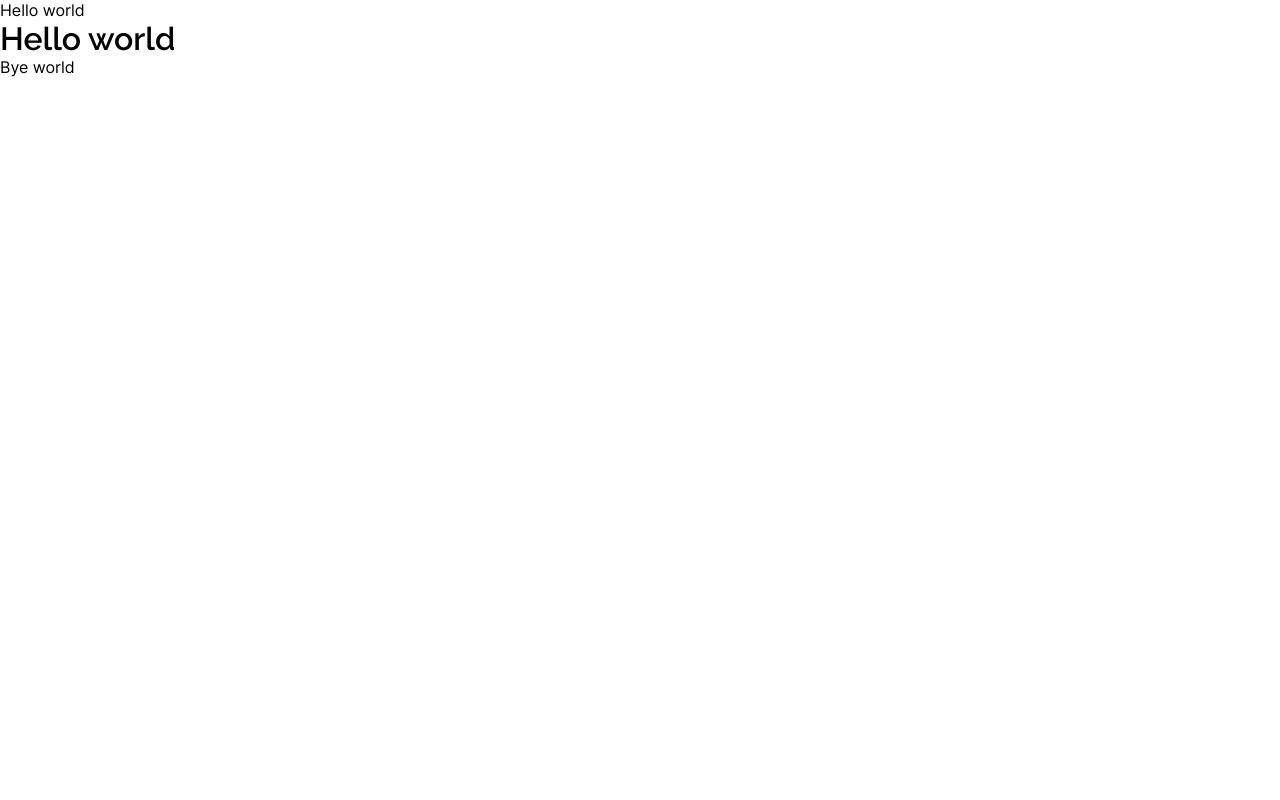
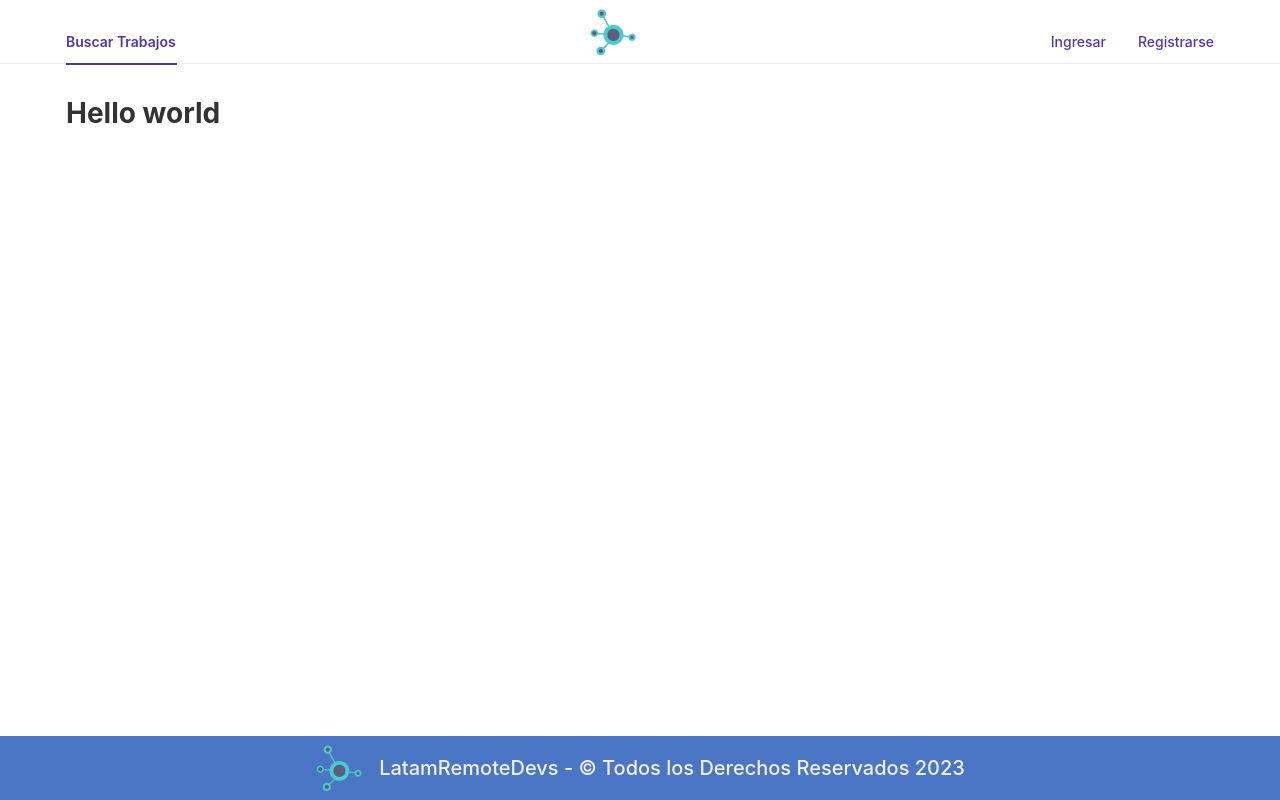
Before and after one commit to EduardoV-dev/latam-remote-devs, a React (Vite) app: page / in a window 1280 px wide. Built offline with nearby package versions, Linux system fonts and the light colour scheme.

Commit message:
Main layout created

```diff
--- a/package.json
+++ b/package.json
@@ -10,6 +10,7 @@
     "preview": "vite preview"
   },
   "dependencies": {
+    "antd": "^5.11.1",
     "clsx": "^2.0.0",
     "react": "^18.2.0",
     "react-dom": "^18.2.0",
@@ -19,6 +20,7 @@
     "sass": "^1.69.3"
   },
   "devDependencies": {
+    "@types/antd": "^1.0.0",
     "@types/node": "^20.8.6",
     "@types/react": "^18.2.15",
     "@types/react-dom": "^18.2.7",
--- a/src/assets/styles/abstracts/_mixins.scss
+++ b/src/assets/styles/abstracts/_mixins.scss
@@ -10,10 +10,19 @@
 
 /* Applies font with its font-weight, font-name value could be 'primary' or 'secondary' */
 @mixin apply-font($font-name, $font-weight: 400) {
-    // font-family: map-get($map: vars.$fonts, $key: $font-name), 'Segoe UI',
-    //     Tahoma, Geneva, Verdana, sans-serif;
-
     font-family: map-get($map: vars.$fonts, $key: $font-name);
-
     font-weight: $font-weight;
 }
+
+/** Applies wrapper into a container */
+@mixin apply-wrapper($wrapper-name) {
+    $wrapper-width: map-get(vars.$wrappers-width, $wrapper-name);
+
+    @if $wrapper-name == 'content' {
+        width: min(100% - 2rem, $wrapper-width);
+    } @else {
+        width: min(100%, map-get(vars.$wrappers-width, $wrapper-width));
+    }
+
+    margin-inline: auto;
+}
--- a/src/assets/styles/abstracts/_variables.scss
+++ b/src/assets/styles/abstracts/_variables.scss
@@ -3,6 +3,10 @@ $breakpoints: (
     'md': 768px,
     'lg': 992px,
     'xl': 1200px,
+);
+
+$wrappers-width: (
+    'content': 1200px,
 );
 
 $colors-palette: (
--- a/src/assets/styles/core/base-styles.scss
+++ b/src/assets/styles/core/base-styles.scss
@@ -11,11 +11,11 @@
 
 body {
     @include mi.apply-font('primary');
-
     background-color: fns.bg-color('white');
     font-size: 16px;
 }
 
-:is(h1, h2, h3, h4, h5, h6) {
-    @include mi.apply-font('secondary', 600);
+a {
+    display: block;
+    color: fns.main-color('secondary');
 }
--- a/src/config/routes.ts
+++ b/src/config/routes.ts
@@ -1,6 +1,10 @@
 export const APP_ROUTES = {
     PUBLIC: {
         HOMEPAGE: '/',
+        DEVELOPER: {
+            LOGIN: '/dev/login',
+            REGISTER: '/dev/registration',
+        },
     },
     PRIVATE: {},
 };
--- /dev/null
+++ b/src/layouts/main/main-layout.module.scss
@@ -0,0 +1,33 @@
+@use '/src/assets/styles/abstracts/functions' as fn;
+@use '/src/assets/styles/abstracts/mixins' as mi;
+
+.container {
+    min-height: 100vh;
+
+    display: grid;
+    grid-template-rows: 1fr auto;
+    gap: 3rem;
+}
+
+.header {
+    background-color: fn.bg-color('white');
+    border-bottom: 1px solid rgba(fn.text-color('muted'), 0.2);
+}
+
+.content {
+    @include mi.apply-wrapper('content');
+    margin-block: 2rem;
+}
+
+.footer {
+    display: flex;
+    align-items: center;
+    gap: 1rem;
+    justify-content: center;
+
+    background-color: fn.main-color('primary');
+    color: fn.text-color('white');
+    padding: 0.5rem 0;
+    font-size: 20px;
+    font-weight: 500;
+}
--- a/src/layouts/main/main-layout.tsx
+++ b/src/layouts/main/main-layout.tsx
@@ -1,13 +1,36 @@
+import { Layout } from 'antd';
 import React from 'react';
+
+import styles from './main-layout.module.scss';
+import clsx from 'clsx';
+import { Navbar } from './navbar';
+import LogoImg from '@/assets/images/logo.png';
+
+const { Header, Content, Footer } = Layout;
 
 interface Props {
     children: React.ReactNode;
 }
 
 export const MainLayout = ({ children }: Props): JSX.Element => (
-    <>
-        <header>Hello world</header>
-        <main>{children}</main>
-        <footer>Bye world</footer>
-    </>
+    <Layout className={clsx('layout', styles.container)}>
+        <div>
+            <Header className={styles.header}>
+                <Navbar />
+            </Header>
+
+            <Content style={{ padding: '0 50px' }}>
+                <div className={clsx('site-layout-content', styles.content)}>
+                    {children}
+                </div>
+            </Content>
+        </div>
+
+        <Footer className={styles.footer}>
+            <img src={LogoImg} alt="LatamRemoteDevs" />
+            <p>LatamRemoteDevs - © Todos los Derechos Reservados 2023 </p>
+        </Footer>
+    </Layout>
 );
+
+MainLayout.displayName = 'MainLayout';
--- /dev/null
+++ b/src/layouts/main/navbar/index.module.scss
@@ -0,0 +1,42 @@
+@use '/src/assets/styles/abstracts/functions' as fn;
+@use '/src/assets/styles/abstracts/mixins' as mi;
+
+.navbar {
+    @include mi.apply-wrapper('content');
+
+    display: flex;
+    justify-content: space-between;
+    align-items: center;
+    gap: 2rem;
+
+    &__logo {
+        margin-top: 8px;
+    }
+
+    &__link {
+        line-height: 1.5;
+        font-weight: 500;
+
+        &.active {
+            position: relative;
+            font-weight: 600;
+
+            &::before {
+                content: '';
+                position: absolute;
+                bottom: -13px;
+                left: 0;
+
+                width: 101%;
+                height: 2px;
+                background-color: fn.main-color('secondary');
+            }
+        }
+    }
+
+    .group {
+        display: flex;
+        align-items: center;
+        gap: 2rem;
+    }
+}
--- /dev/null
+++ b/src/layouts/main/navbar/index.tsx
@@ -0,0 +1,41 @@
+import { Link, NavLink } from 'react-router-dom';
+import styles from './index.module.scss';
+import { APP_ROUTES } from '@/config/routes';
+import LogoImg from '@/assets/images/logo.png';
+import clsx from 'clsx';
+
+export const Navbar = (): JSX.Element => {
+    const getLinkClasses = ({ isActive }: { isActive: boolean }): string =>
+        clsx(styles.navbar__link, { [styles.active]: isActive });
+
+    return (
+        <nav className={styles.navbar}>
+            <NavLink className={getLinkClasses} to={APP_ROUTES.PUBLIC.HOMEPAGE}>
+                Buscar Trabajos
+            </NavLink>
+
+            <Link
+                className={styles.navbar__logo}
+                to={APP_ROUTES.PUBLIC.HOMEPAGE}
+            >
+                <img src={LogoImg} alt="LatamRemoteDevs" />
+            </Link>
+
+            <div className={styles.group}>
+                <NavLink
+                    className={getLinkClasses}
+                    to={APP_ROUTES.PUBLIC.DEVELOPER.LOGIN}
+                >
+                    Ingresar
+                </NavLink>
+                <NavLink
+                    className={getLinkClasses}
+                    to={APP_ROUTES.PUBLIC.DEVELOPER.LOGIN}
+                >
+                    Registrarse
+                </NavLink>
+            </div>
+        </nav>
+    );
+};
+Navbar.displayName = 'Navbar';
--- a/src/providers/app.tsx
+++ b/src/providers/app.tsx
@@ -2,6 +2,7 @@ import React from 'react';
 import { ErrorBoundary } from 'react-error-boundary';
 import { BrowserRouter as Router } from 'react-router-dom';
 import { ToastContainer } from 'react-toastify';
+import { ConfigProvider } from 'antd';
 
 const ErrorFallback = (): JSX.Element => (
     <main>
@@ -21,7 +22,18 @@ export const AppProvider = ({
             pauseOnHover
             position="top-right"
         />
-        <Router>{children}</Router>
+        <ConfigProvider
+            theme={{
+                token: {
+                    colorPrimary: '#4b75c5',
+                    colorLink: '#53399d',
+                    colorBgLayout: '#fff',
+                    colorText: '#333',
+                },
+            }}
+        >
+            <Router>{children}</Router>
+        </ConfigProvider>
     </ErrorBoundary>
 );
 
```
Also changed, not shown: src/assets/images/logo.png (added), 1 other file (tests, documents, lock files or other folders).
